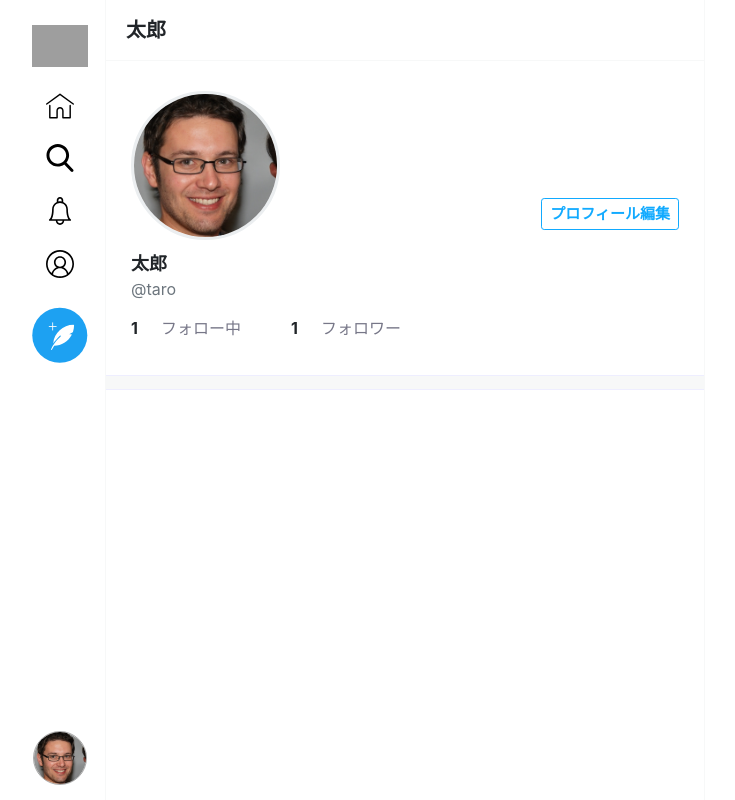
After one commit to sakkk/TwitterClone, a PHP site: page /profile.php in a window 1280 px wide. The commit adds this page. Shown: the whole page, without its empty margins (280-1015 px from the left). Run offline with PHP 8.4, Linux system fonts and the light colour scheme; grey boxes are pictures that could not be loaded.

Commit message:
add follow button

```diff
--- a/Views/css/style.css
+++ b/Views/css/style.css
@@ -49,6 +49,16 @@ html {
 
 .btn:hover {
     color: #fff;
+}
+
+.btn-reverse {
+    background-color: #fff;
+    color: #1af;
+    border: 1px solid #1af;
+}
+
+.btn-reverse:hover {
+    color: #1af;
 }
 
 a {
@@ -294,3 +304,54 @@ a {
      border-color: #1af;
      color: #fff;
  }
+
+ /*
+  * プロフィール
+  */
+  .profile .profile-area {
+    padding: 25px;
+}
+
+.profile .profile-area .top {
+    display: flex;
+    justify-content: space-between;
+    align-items: flex-end;
+}
+
+.profile .profile-area .top .user {
+    width: 30%;
+    padding: 5px 15px 10px 0;
+}
+
+.profile .profile-area .top .user img {
+    width: 100%;
+    border-radius: 50%;
+    border: 3px solid rgb(235, 238, 240);
+}
+
+.profile .profile-area .top button {
+    margin-bottom: 20px;
+}
+
+.profile .profile-area .name {
+    font-weight: bold;
+    font-size: 18px;
+}
+
+.profile .profile-area .follow-follower {
+    display: flex;
+    padding: 15px 0 10px 0;
+}
+
+.profile .profile-area .follow-follower .follow-count {
+    width: 30px;
+    font-weight: bold;
+    font-size: 16px;
+}
+
+.profile .profile-area .follow-follower .follow-text {
+    width: 100px;
+    font-size: 16px;
+    margin-right: 30px;
+    color: #778;
+}
--- /dev/null
+++ b/Views/profile.php
@@ -0,0 +1,103 @@
+<!DOCTYPE html>
+<html lang="ja">
+<head>
+    <meta charset="UTF-8">
+    <meta http-equiv="X-UA-Compatible" content="IE=edge">
+    <meta name="viewport" content="width=device-width, initial-scale=1.0">
+    <link rel="icon" href="/TwitterClone/Views/img/logo-twitterblue.svg">
+    <link rel="stylesheet" href="https://stackpath.bootstrapcdn.com/bootstrap/4.4.1/css/bootstrap.min.css" integrity="sha384-Vkoo8x4CGsO3+Hhxv8T/Q5PaXtkKtu6ug5TOeNV6gBiFeWPGFN9MuhOf23Q9Ifjh" crossorigin="anonymous">
+    <link rel="stylesheet" href="/TwitterClone/Views/css/style.css">
+    <script src="https://code.jquery.com/jquery-3.6.0.min.js" integrity="sha256-/xUj+3OJU5yExlq6GSYGSHk7tPXikynS7ogEvDej/m4=" crossorigin="anonymous" defer></script>
+    <!-- JavaScript Bundle with Popper -->
+    <script src="https://cdn.jsdelivr.net/npm/bootstrap@5.0.1/dist/js/bootstrap.bundle.min.js" integrity="sha384-gtEjrD/SeCtmISkJkNUaaKMoLD0//ElJ19smozuHV6z3Iehds+3Ulb9Bn9Plx0x4" crossorigin="anonymous" defer></script>
+    <script src="/TwitterClone/Views/js/like.js" defer></script>
+    <title>プロフィール画面 / Twitterクローン</title>
+    <meta name="description" content="プロフィール画面です">
+</head>
+<body class="home profile text-center">
+    <div class="container">
+        <div class="side">
+            <div class="side-inner">
+                <ul class="nav flex-column">
+                    <li class="nav-item"><a href="home.php" class="nav-link"><img src="/TwitterClone/Views/img/logo-twitterblue.svg" alt="" class="icon"></a></li>
+                    <li class="nav-item"><a href="home.php" class="nav-link"><img src="/TwitterClone/Views/img/icon-home.svg" alt=""></a></li>
+                    <li class="nav-item"><a href="search.php" class="nav-link"><img src="/TwitterClone/Views/img/icon-search.svg" alt=""></a></li>
+                    <li class="nav-item"><a href="notification.php" class="nav-link"><img src="/TwitterClone/Views/img/icon-notification.svg" alt=""></a></li>
+                    <li class="nav-item"><a href="profile.php" class="nav-link"><img src="/TwitterClone/Views/img/icon-profile.svg" alt=""></a></li>
+                    <li class="nav-item"><a href="post.php" class="nav-link"><img src="/TwitterClone/Views/img/icon-post-tweet-twitterblue.svg" alt="" class="post-tweet"></a></li>
+                    <li class="nav-item my-icon"><img src="/TwitterClone/Views/img_uploaded/user/sample-person.jpg" alt="" class="js-popover" data-bs-container="body" data-bs-toggle="popover" data-bs-placement="right" data-bs-content="<a href='profile.php'>プロフィール</a><br><a href='sign-out.php'>ログアウト</a>" data-bs-html="true"></li>
+                </ul>
+            </div>
+        </div>
+        <div class="main">
+            <div class="main-header">
+                <h1>太郎</h1>
+            </div>
+            <div class="profile-area">
+                <div class="top">
+                    <div class="user"><img src="/TwitterClone/Views/img_uploaded/user/sample-person.jpg" alt=""></div>
+                    <?php if (isset($_GET['user_id'])) : ?>
+                        <?php if (isset($_GET['case'])) : ?>
+                            <button class="btn btn-sm">フォローを外す</button>
+                        <?php else : ?>
+                            <button class="btn btn-sm btn-reverse">フォローする</button>
+                        <?php endif; ?>
+                    <?php else : ?>
+                        <button class="btn btn-reverse btn-sm js-modal-button" type="submit" data-bs-toggle="modal" data-bs-target="#js-modal">プロフィール編集</button>
+                        <div class="modal fade" id="js-modal" tabindex="-1" aria-hidden="true">
+                            <div class="modal-dialog">
+                                <div class="modal-content">
+                                    <form action="profile.php" method="post" enctype="multipart/form-data">
+                                        <div class="modal-header">
+                                            <h5 class="modal-title">プロフィールを編集</h5>
+                                            <button class="btn-close" type="button" data-bs-dismiss="modal" aria-label="Close"></button>
+                                        </div>
+                                        <div class="modal-body">
+                                            <div class="user">
+                                                <img src="/TwitterClone/Views/img_uploaded/user/sample-person.jpg" alt="">
+                                            </div>
+                                            <div class="mb-3">
+                                                <label for="" class="mb-1">プロフィール写真</label>
+                                                <input type="file" class="form-control form-control-sm" name="image">
+                                            </div>
+                                            <input type="text" class="mb-4 form-control" name="nickname" maxlength="50" value="太郎" placeholder="ニックネーム" required>
+                                            <input type="text" class="mb-4 form-control" name="name" maxlength="50" value="taro" placeholder="ユーザー名" required>
+                                            <input type="text" class="mb-4 form-control" name="email" maxlength="254" value="taro@techis.jp" placeholder="メールアドレス" required>
+                                            <input type="text" class="mb-4 form-control" name="password" minlength="4" maxlength="128" value="" placeholder="パスワードを変更する場合入力してください">
+                                        </div>
+                                        <div class="modal-footer">
+                                            <button class="btn btn-reverse" data-bs-dismiss="modal">キャンセル</button>
+                                            <button class="btn" type="submit">保存</button>
+                                        </div>
+                                    </form>
+                                </div>
+                            </div>
+                        </div>
+                    <?php endif; ?>
+                </div>
+
+                <div class="name">太郎</div>
+                <div class="text-muted">@taro</div>
+
+                <div class="follow-follower">
+                    <div class="follow-count">1</div>
+                    <div class="follow-text">フォロー中</div>
+                    <div class="follow-count">1</div>
+                    <div class="follow-text">フォロワー</div>
+                </div>
+            </div>
+            <div class="ditch"></div>
+
+            <!-- TODO：後日実施 -->
+
+        </div>
+    </div>
+    <script>
+        document.addEventListener('DOMContentLoaded', function() {
+            $('.js-popover').popover({
+                container: 'body'
+            })
+        }, false);
+    </script>
+</body>
+</html>
```
